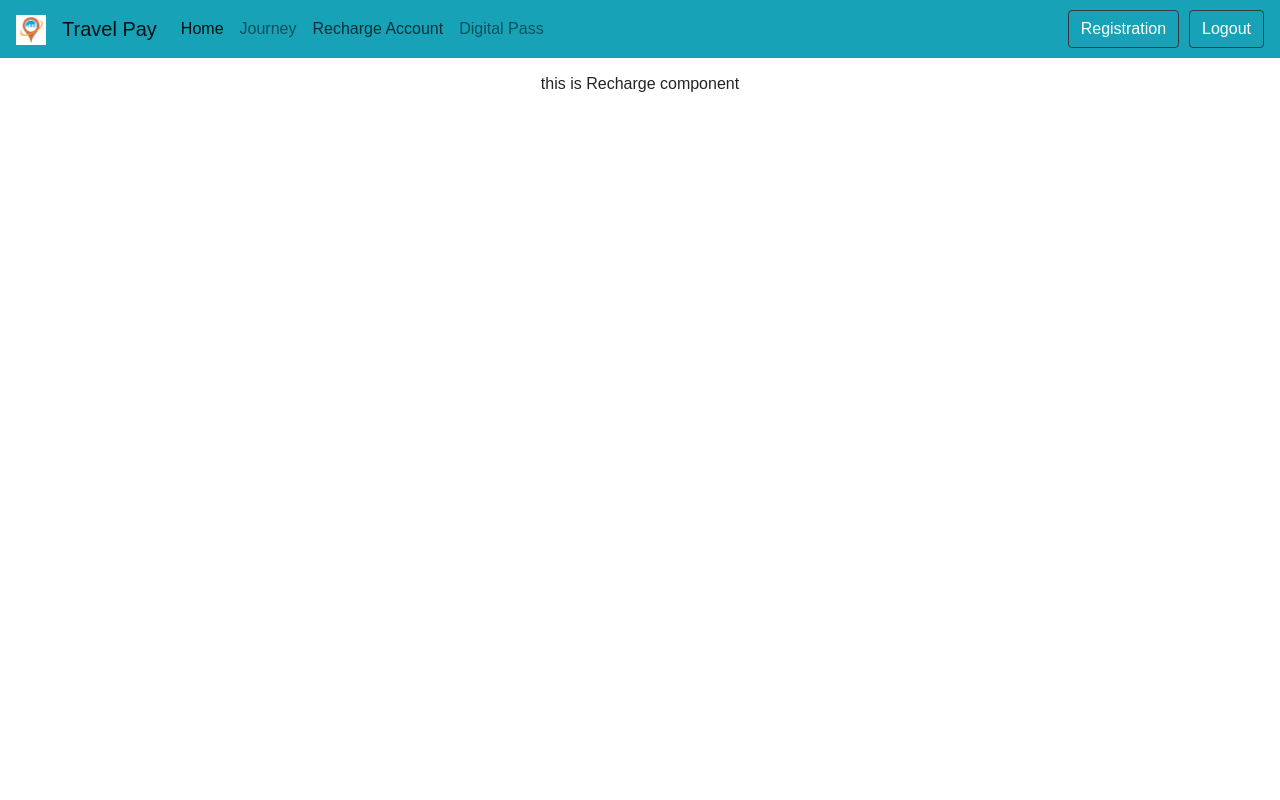
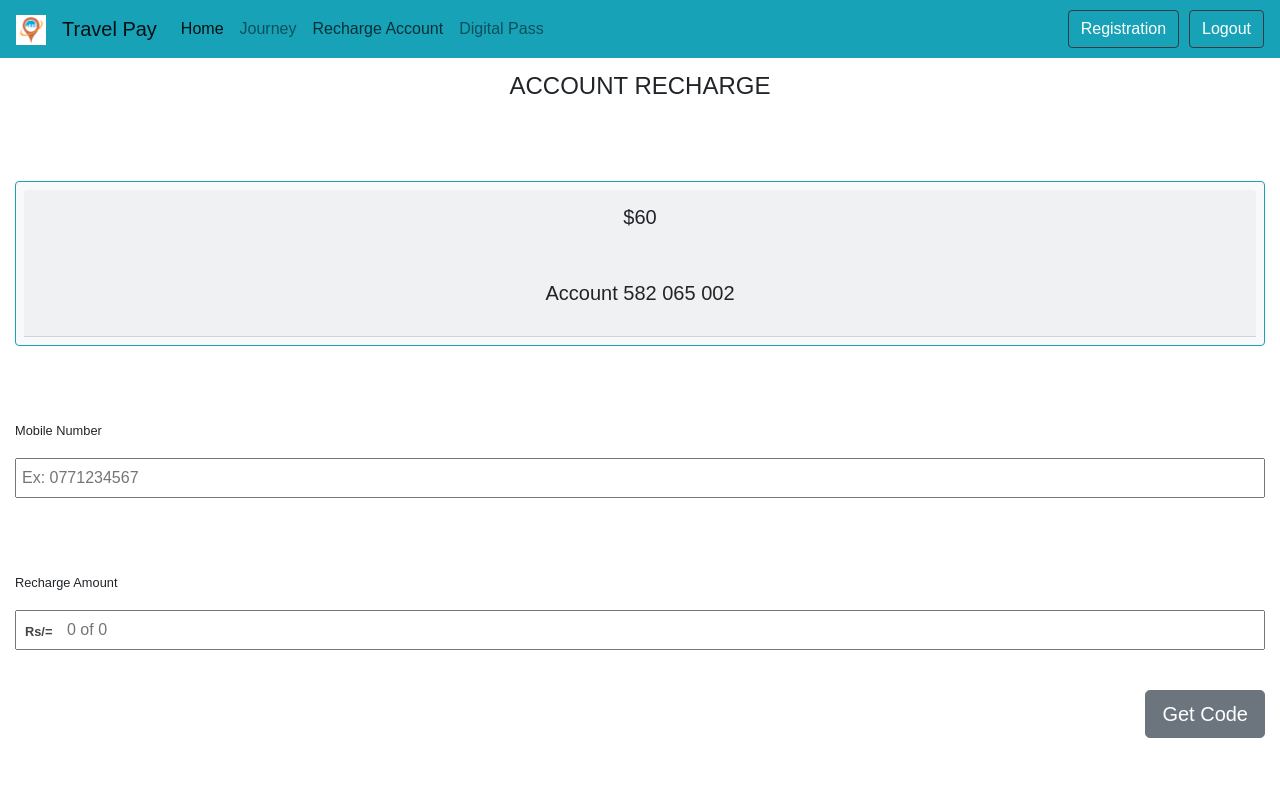
Before and after one commit to hiranthaA/csse_ticketing_system, a React (Create React App) app: page / in a window 1280 px wide. Both pictures are taken after a click on the link "Recharge Account". Shown: the top 800 px of the page. Built offline with nearby package versions, Linux system fonts and the light colour scheme.

Commit message:
Initial RC

```diff
--- /dev/null
+++ b/src/components/body/content/recharge/recharge.css
@@ -0,0 +1,28 @@
+.rechargeInputsAmount{
+    width:100%;
+    height: 5vh;
+    padding:5px 5px 5px 50px;
+}
+.rechargeInputs{
+    width:100%;
+    height: 5vh;
+    padding:5px 5px;
+}
+.rechargeRowClass{
+    text-align: left;
+}
+.static-value-Recharge{
+	position:absolute;
+	left:10px;
+	font-weight:bold;
+	font-size:0.8em;
+	color:#444;
+	top:12px;
+}
+.form-text-Recharge{
+    position: relative;
+    width: 100%;
+}
+.rechargeCodeClass{
+    text-align: right;
+}
--- a/src/components/body/content/recharge/recharge.js
+++ b/src/components/body/content/recharge/recharge.js
@@ -1,16 +1,119 @@
 import React, { Component } from 'react';
-
+import './recharge.css'
 class Recharge extends Component {
     constructor(props) {
         super(props);
+        this.validateVerification = this.validateVerification.bind(this);
         this.state = {
-
+            balance:60,
+            account:582065002,
+            code:1234
         }
     }
+
+    validateVerification(e){
+        console.log(e);
+
+        if(e.keyCode === 13){//pressed enter
+            if(e.target.value!==this.state.code.toString())
+             alert("Invalid Verification!");
+        }
+        if(e.target.value===this.state.code.toString()){
+                alert("Account Recharged");
+            }
+
+            e.preventDefault();
+    }
     render() {
+        let currentBalance="$"+this.state.balance;
+        let currentAccount="Account "+this.state.account.toString().substring(0,3)+" "
+                                        +this.state.account.toString().substring(3,6)+" "
+                                            +this.state.account.toString().substring(6,9);
         return (
             <div>
-                this is Recharge component
+                <div className="reChargeAccount">
+                    <div className="row">
+                        <div className="col">
+                            <h4>ACCOUNT RECHARGE</h4>
+                            <br />
+                            <br/>
+                            <br />
+                        </div>
+                    </div>
+                     <div className="row justify-content-left">
+                        <div className="col">
+                            <div className="card bg-light h-100 border-info d-flex p-2">
+                                <div class="card-header lead">
+                                    <p>{currentBalance}</p>
+                                    <br />
+                                    <p>{currentAccount}</p>
+                                </div>
+                            </div>
+                        </div>
+                    </div>
+                    <form class="">
+                        <div className="row rechargeRowClass">
+                            <div className="col-xl-12 col-lg-12 col-md-12 col-sm-12 col-12">
+                                <br />
+                                <br />
+                                <br />
+                                <p><small>Mobile Number</small></p>
+                            </div>
+                            <div className="col-xl-12 col-lg-12 col-md-12 col-sm-12 col-12">
+                                <input type="number" className="rechargeInputs" placeholder="Ex: 0771234567" ></input>
+                            </div>
+                        </div>
+                        <div className="row rechargeRowClass">
+                            <div className="col-xl-12 col-lg-12 col-md-12 col-sm-12 col-12">
+                                <br />
+                                <br />
+                                <br />
+                                <p><small>Recharge Amount</small></p>
+                            </div>
+                            <div className="col-xl-12 col-lg-12 col-md-12 col-sm-12 col-12">
+
+                                    <div class="form-group form-inline">
+                                        <label class="sr-only" for="exampleInputAmount">Amount (in dollars)</label>
+                                        <div class="form-text-Recharge">
+                                            <input type="number" className="rechargeInputsAmount" placeholder="0 of 0" id="ramount"/>
+                                            <label for="ramount" class="static-value-Recharge">Rs/=</label>
+                                        </div>
+                                    </div>
+
+
+                            </div>
+                        </div>
+                        <br/>
+                        <div className="row">
+
+                            <div className="col rechargeCodeClass">
+                                    <button type="submit" class="btn btn-secondary btn-lg">Get Code</button>
+                            </div>
+                        </div>
+                        <div className="row">
+                            <div className="col-xl-12 col-lg-12 col-md-12 col-sm-12 col-12">
+                                <br />
+                                <br />
+                                <br />
+                                <p className="lead">Please enter the 4 digit code received to your mobile to recharge this amount.</p>
+                            </div>
+                            <div className="col-xl-12 col-lg-12 col-md-12 col-sm-12 col-12">
+                                <input type="number" className="verify-code-recharge" onKeyUp={this.validateVerification}></input>
+                            </div>
+                        </div>
+                        <div className="row">
+                            <div className="col-xl-12 col-lg-12 col-md-12 col-sm-12 col-12">
+                                <br />
+                                <br />
+                                <br />
+                                <p>Go Back</p>
+                            </div>
+                            <div className="col-xl-12 col-lg-12 col-md-12 col-sm-12 col-12">
+                                <button type="button" className="btn btn-info btnDigiPassGoBack" onClick={() => this.props.setMainBodyContent("home")}>Go Back</button>
+                            </div>
+                        </div>
+                    </form>
+                </div>
             </div>
         );
     }
```
